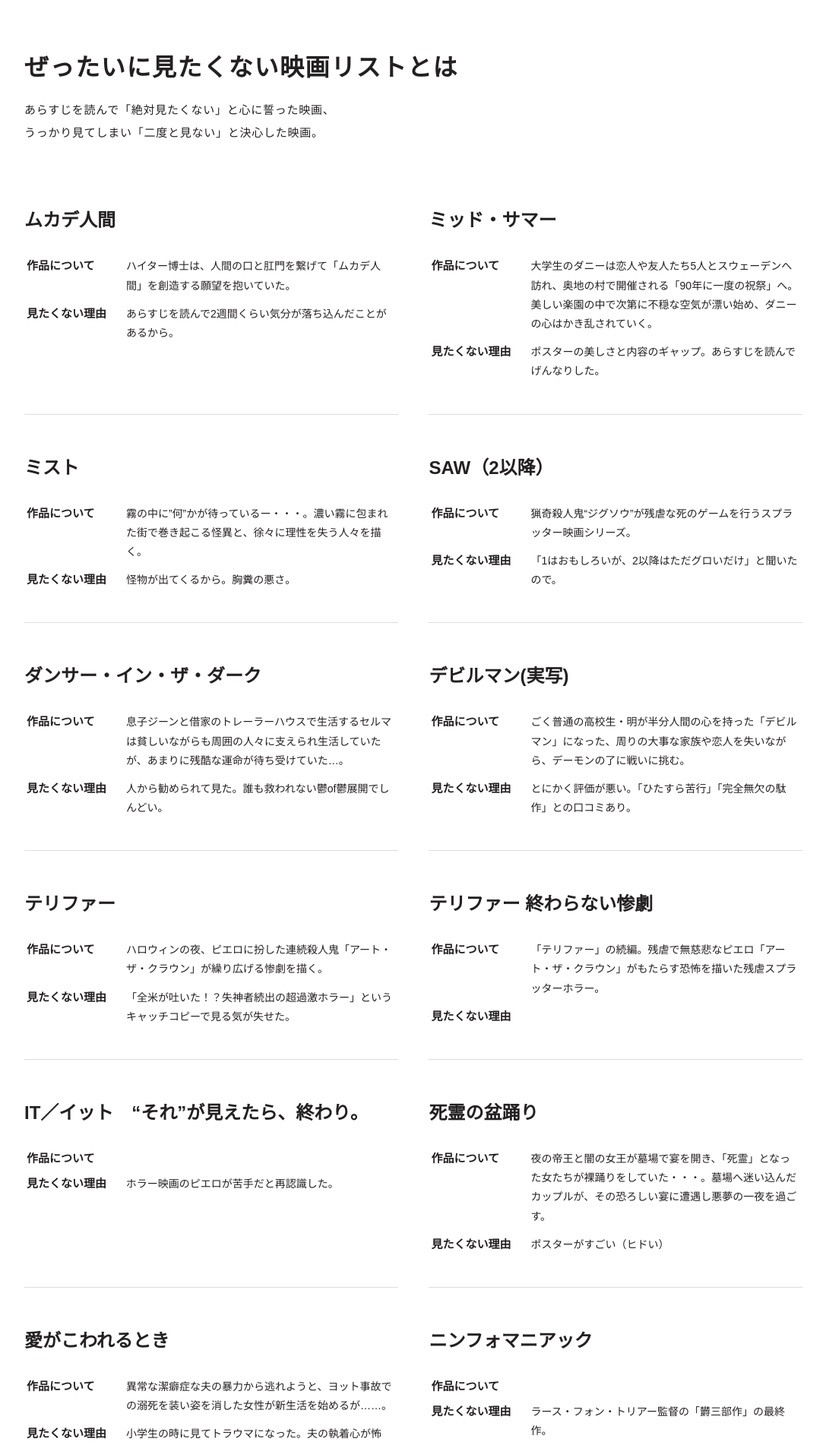
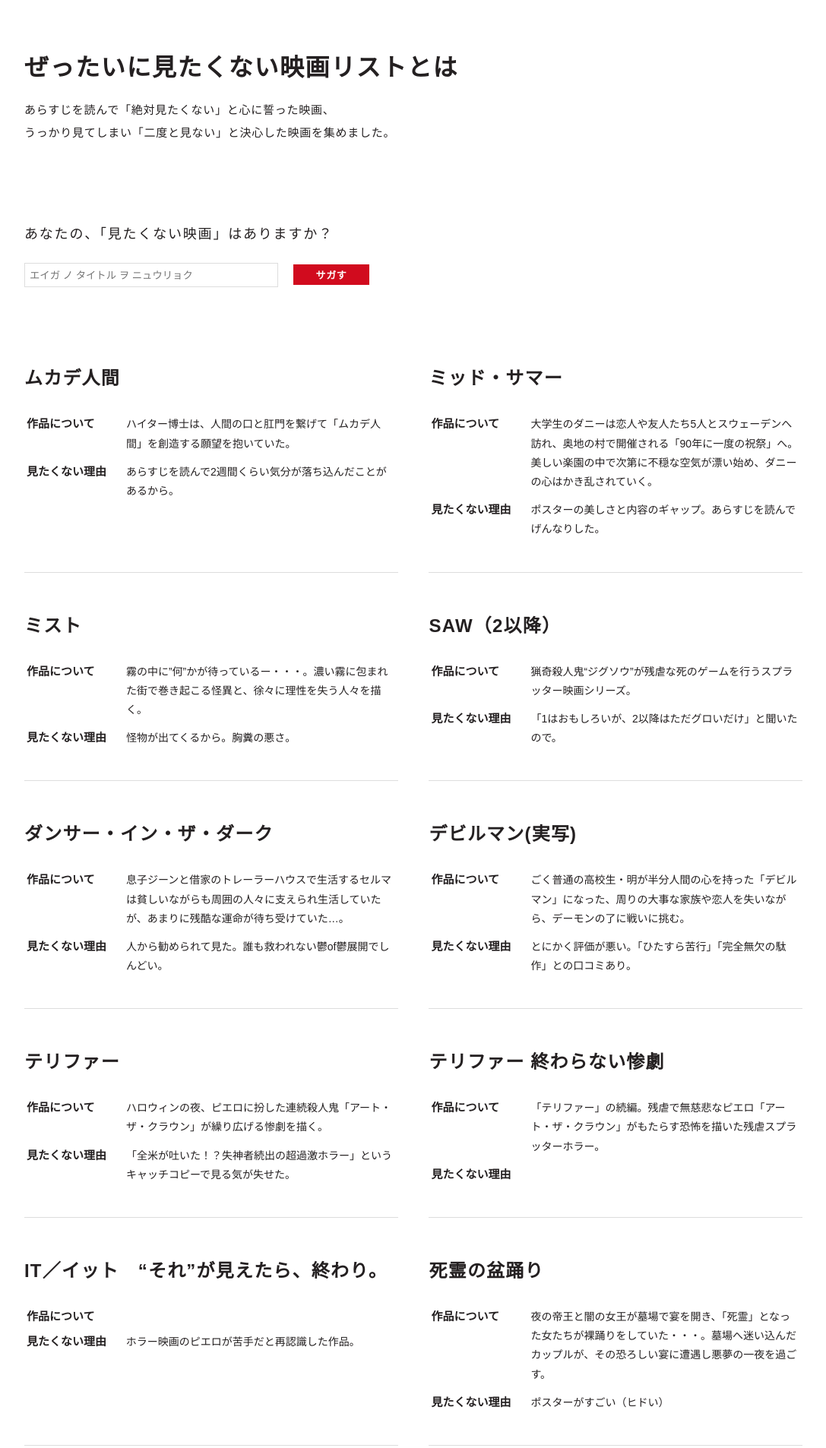
Before and after one commit to Ryuki-4648/disliked-movies-list, a Vue app in the folder movies-list/: page / in a window 1280 px wide. Shown: the part 580-2486 px from the top of the page at 76% size, without its empty margins (96-1183 px from the left). Built offline with nearby package versions, Linux system fonts and the light colour scheme.

Commit message:
クリックして映画名を検索する実装

```diff
--- a/movies-list/src/components/HelloWorld.vue
+++ b/movies-list/src/components/HelloWorld.vue
@@ -1,9 +1,15 @@
 <template>
   <div class="content">
     <h1 class="page-title">{{ msg }}</h1>
-    <p class="text01">あらすじを読んで「絶対見たくない」と心に誓った映画、<br>うっかり見てしまい「二度と見ない」と決心した映画。</p>
+    <p class="text01">あらすじを読んで「絶対見たくない」と心に誓った映画、<br>うっかり見てしまい「二度と見ない」と決心した映画を集めました。</p>
+
+    <p class="text02">あなたの、「見たくない映画」はありますか？</p>
+    <div class="search-area">
+      <input type="text" placeholder="エイガ ノ タイトル ヲ ニュウリョク" class="search-box" v-model="vueSearch">
+      <button class="search-btn" @click="getFilterOutput">サガす</button>
+    </div>
     <ul class="movie-list">
-      <li v-for="(movie, index) in moviesList" :key="index" class="movie-item">
+      <li v-for="(movie, index) in movies" :key="index" class="movie-item">
         <p class="movie-title">{{ movie.title }}</p>
         <table class="movie-table">
           <tr>
@@ -30,8 +36,18 @@ export default {
   },
   data() {
     return {
-      moviesList: moviesList
+      movies: moviesList,
+      vueSearch: ''
     };
+  },
+  methods: {
+    getFilterOutput: function(){
+      const searchVal = this.vueSearch;
+      const filterData = this.movies.filter(function(movie){
+        return movie.title.indexOf(searchVal) !== -1;
+      });
+      this.movies = filterData;
+    }
   }
 }
 </script>
@@ -46,18 +62,51 @@ li {
   display: inline-block;
   margin: 0 10px;
 }
+p {
+  letter-spacing: 0.05em;
+}
 .page-title {
   letter-spacing: 0.05em;
 }
 .text01 {
   line-height: 2;
   font-size: 15px;
-  letter-spacing: 0.05em;
-  margin: 0 auto 80px;
+  margin: 0 auto 100px;
+}
+.text02 {
+  line-height: 2;
+  font-size: 18px;
+  margin: 0 auto 20px;
+  letter-spacing: 0.1em;
 }
 .content {
   width: 1024px;
   margin: 0 auto;
+}
+.search-area {
+  margin: 0 auto 100px;
+}
+.search-box {
+  margin: 0 20px 0 0;
+  border: 1px solid #ddd;
+  width: 320px;
+  height: 28px;
+  padding: 1px 6px;
+}
+.search-btn {
+  border: none;
+  background-color: #d10b1e;
+  color: #fff;
+  font-size: 13px;
+  letter-spacing: 0.05em;
+  font-weight: 600;
+  width: 100px;
+  height: 27px;
+  cursor: pointer;
+  transition: all .3s;
+}
+.search-btn:hover {
+  background-color: #ba0620;
 }
 .movie-title {
   font-size: 24px;
--- a/movies-list/src/data/moviesList.json
+++ b/movies-list/src/data/moviesList.json
@@ -41,7 +41,7 @@
   },
   {
     "title": "IT／イット　“それ”が見えたら、終わり。",
-    "reason": "ホラー映画のピエロが苦手だと再認識した。",
+    "reason": "ホラー映画のピエロが苦手だと再認識した作品。",
     "description": ""
   },
   {
@@ -56,18 +56,63 @@
   },
   {
     "title": "ニンフォマニアック",
-    "reason": "ラース・フォン・トリアー監督の「欝三部作」の最終作。",
+    "reason": "二部もあるから。",
+    "description": "自らを色情狂（ニンフォマニアック）と名乗る女の半生を描いた、ラース・フォン・トリアー監督の「欝三部作」衝撃の最終作。年配の独身男セリグマンは、道端で倒れていた女性ジョーを介抱し、彼女は自身の幼い頃の記憶を辿り始める。"
+  },
+  {
+    "title": "アンチクライスト",
+    "reason": "ジャケ写の怖さと救いようのないストーリー。",
+    "description": "過激な性描写などで物議を醸したラース・フォン・トリアー監督の問題作。自身の不注意で息子を亡くした妻は自責の念に苛まれ、精神を病む。セラピストの夫は彼女を救うため森の中の山小屋に行き治療を試みるが、事態はますます悪化していく。"
+  },
+  {
+    "title": "岬の兄弟",
+    "reason": "",
     "description": ""
   },
   {
-    "title": "アンチクライスト",
-    "reason": "ラース・フォン・トリアー監督の「欝三部作」",
+    "title": "マーターズ",
+    "reason": "",
     "description": ""
   },
   {
-    "title": "",
+    "title": "悪魔のいけにえ",
+    "reason": "",
+    "description": "テキサス州に帰郷した5人の男女が、近隣に住む人皮のマスクを被った大男「レザーフェイス」に襲われ殺害されていく"
+  },
+  {
+    "title": "13日の金曜日",
+    "reason": "",
+    "description": "廃墟となったサマーキャンプを再開しようとした10代のキャンプカウンセラーたちが、何者かに次々と殺害されていく。"
+  },
+  {
+    "title": "エルム街の悪夢",
     "reason": "",
     "description": ""
+  },
+  {
+    "title": "グリーンインフェルノ",
+    "reason": "ググったらグロい画像が出てきたから。",
+    "description": ""
+  },
+  {
+    "title": "食人族",
+    "reason": "グリーンインフェルノよりグロいらしいから。",
+    "description": ""
+  },
+  {
+    "title": "ホステル",
+    "reason": "",
+    "description": ""
+  },
+  {
+    "title": "SEVEN",
+    "reason": "7つの殺人現場すべてがグロかったから。",
+    "description": ""
+  },
+  {
+    "title": "冷たい熱帯魚",
+    "reason": "殺人方法や人間性の怖さ。",
+    "description": "1993年に起こった埼玉愛犬家連続殺人事件をベースとした物語。ペットショップ「アフリカケンネル」の経営者夫婦がビジネスで揉めた相手を殺していく"
   },
   {
     "title": "",
```
